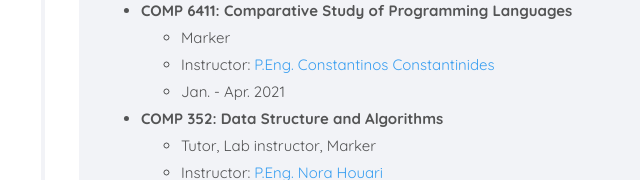
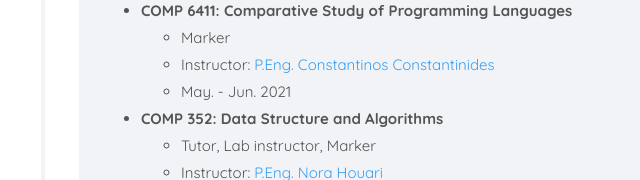
Before and after one commit to sabergholami/sabergholami.github.io, a plain HTML site: page index.html in a window 1280 px wide. Shown: the part 5120-5300 px from the top of the page, 381-1021 px from the left. Drawn offline with nearby package versions, Linux system fonts and the light colour scheme; files whose address does not match are found by name; a web font is replaced by a local one.

Commit message:
Update index.html

```diff
--- a/index.html
+++ b/index.html
@@ -449,7 +449,7 @@
 										<ul>
 											<li>Marker</li>
 											<li>Instructor: <a href="https://users.encs.concordia.ca/~cc/">P.Eng. Constantinos Constantinides</a></li>
-											<li>Jan. - Apr. 2021</li>
+											<li>May. - Jun. 2021</li>
 										</ul>
 										</li>
 										<li><b>COMP 352: Data Structure and Algorithms</b>
```
